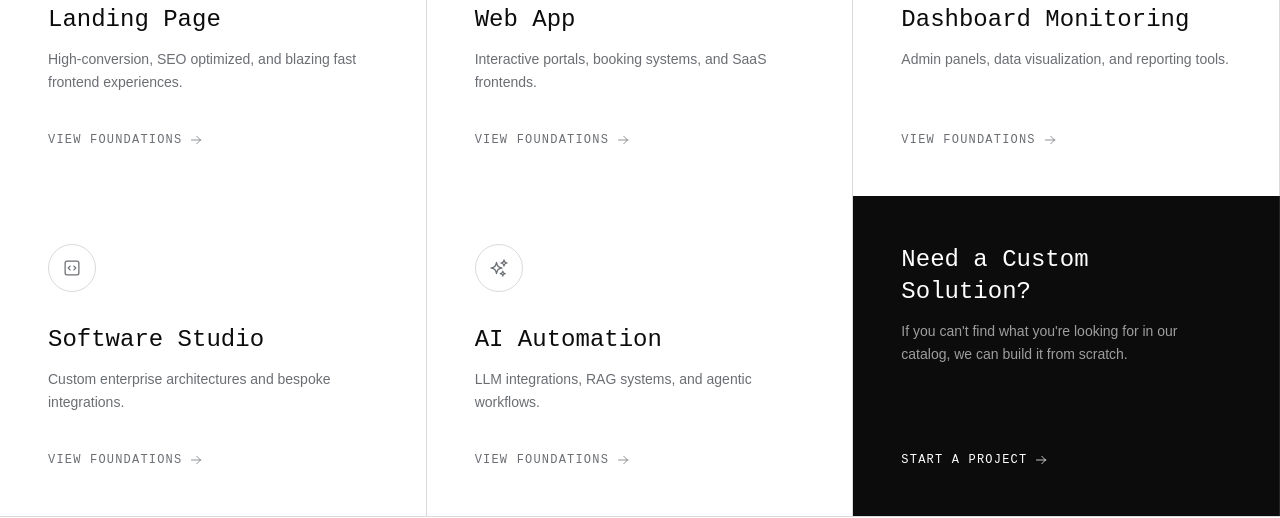
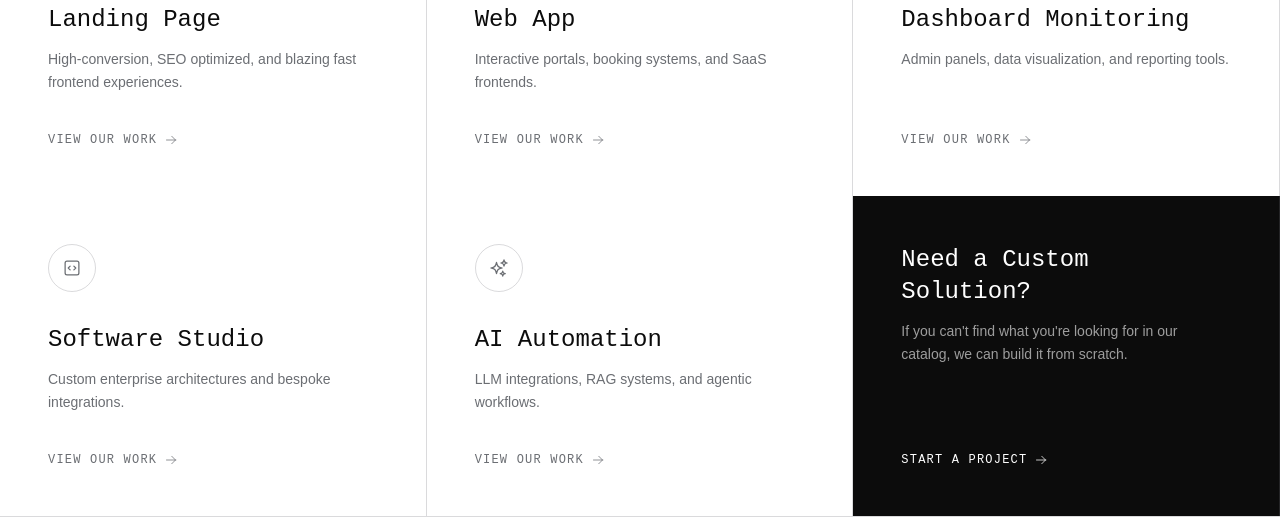
Before and after one commit to studiosatuakun-max/studiosatuakun, a Next.js app: page / in a window 1280 px wide. Shown: the part 1200-1718 px from the top of the page. Built offline with nearby package versions, Linux system fonts and the light colour scheme.

Commit message:
fix: change View Foundations to View Our Work and update empty state text

```diff
--- a/src/app/(home)/components/ResourcesBento.tsx
+++ b/src/app/(home)/components/ResourcesBento.tsx
@@ -42,7 +42,7 @@ export default function ResourcesBento() {
               </div>
 
               <div className="mt-8 flex items-center gap-2 font-mono text-xs uppercase tracking-widest text-graphite group-hover:text-ink transition-colors duration-300">
-                <span>View Foundations</span>
+                <span>View Our Work</span>
                 <Icon
                   name="ArrowRightIcon"
                   size={12}
--- a/src/app/katalog/[category]/page.tsx
+++ b/src/app/katalog/[category]/page.tsx
@@ -48,7 +48,7 @@ export default async function CategoryPage({ params }: { params: Promise<{ categ
             <div className="text-center py-20 border border-dashed border-[rgba(107,110,115,0.25)] flex flex-col items-center">
               <Icon name="CodeBracketIcon" size={32} className="text-graphite mb-4 opacity-50" />
               <p className="font-mono text-sm text-graphite uppercase tracking-widest">
-                No foundations yet
+                No templates yet
               </p>
               <p className="font-sans text-sm text-graphite mt-2">
                 Check back soon for new additions to this category.
```
